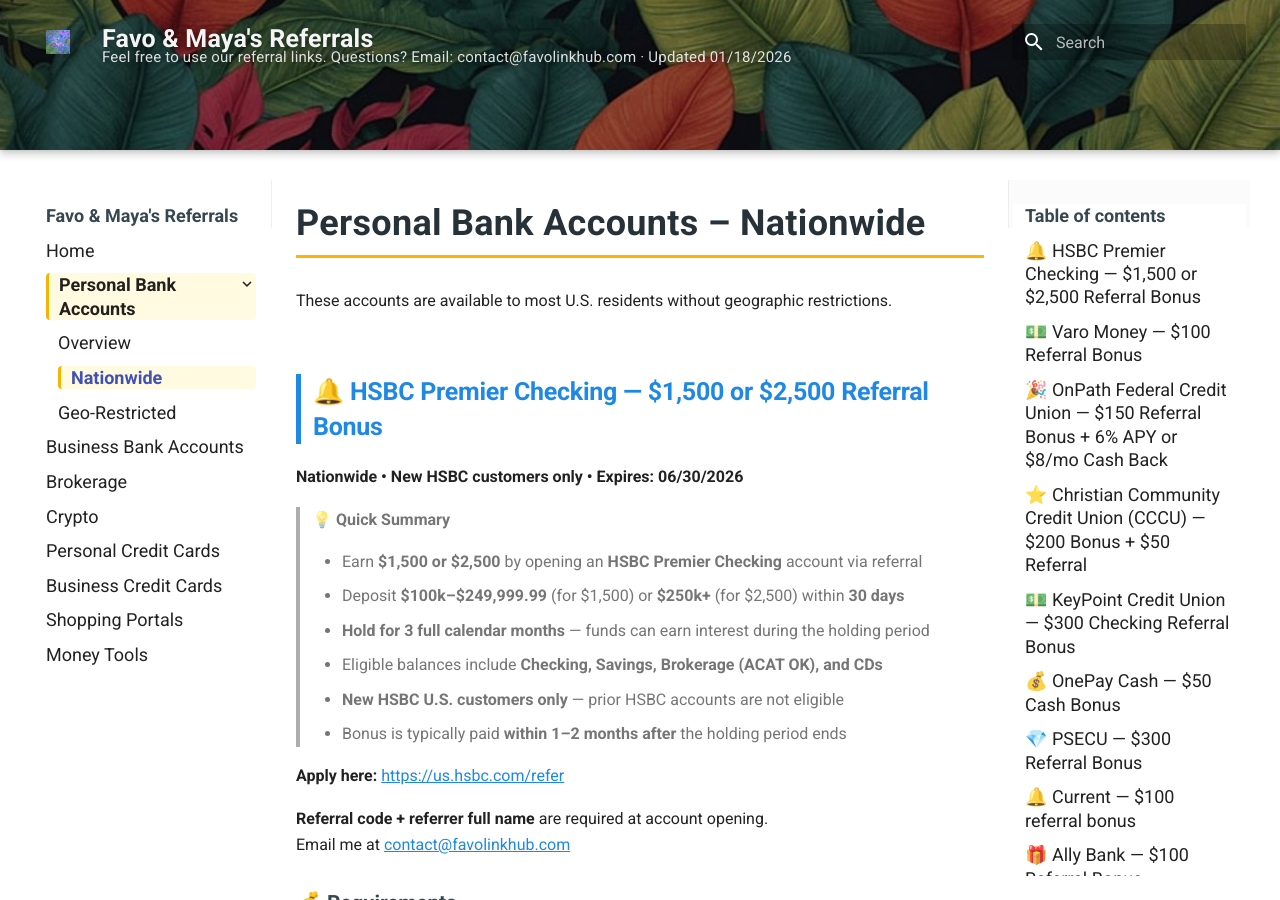
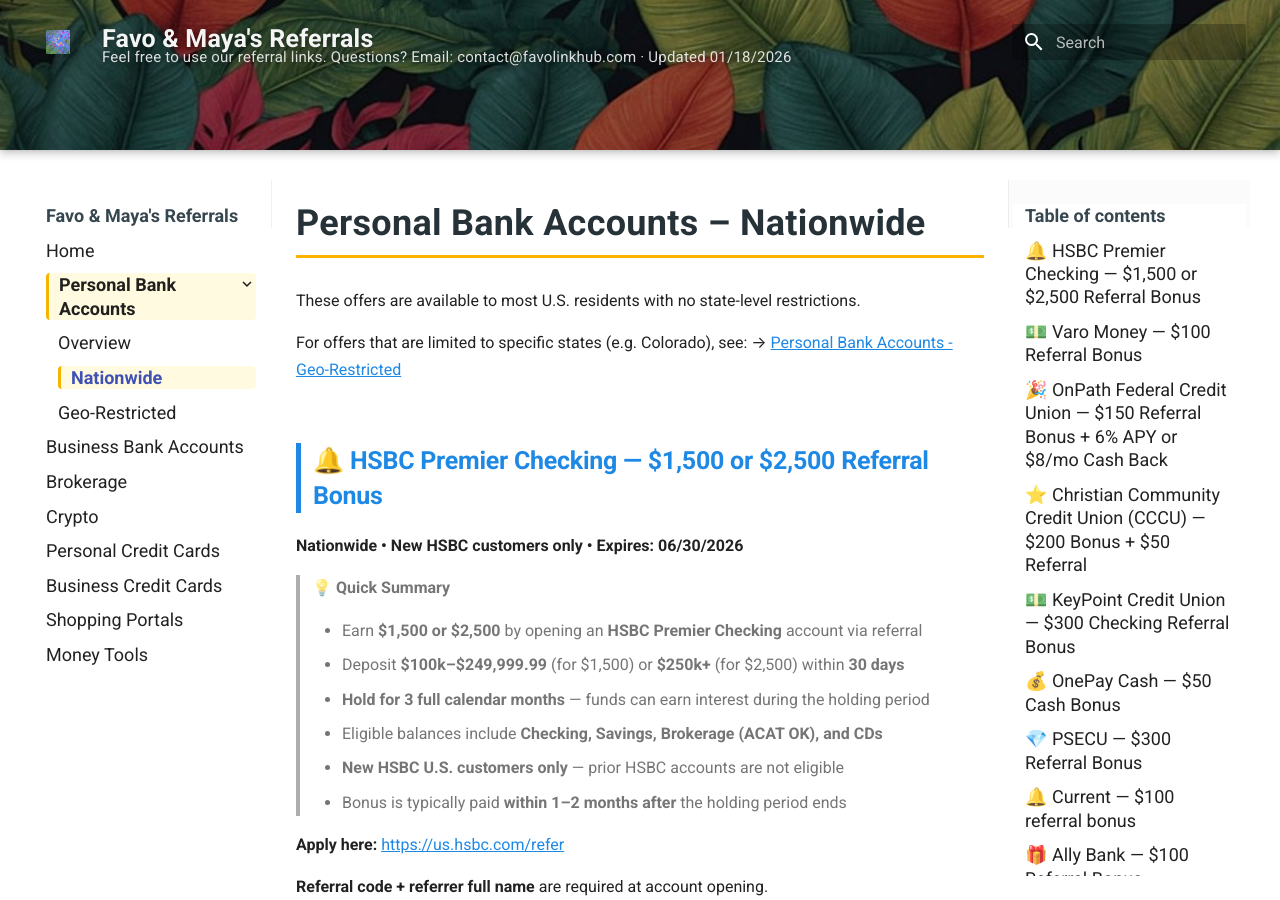
Before and after one commit to whispersofzephyr/favolinkhub-site, an MkDocs documentation site: the page built from docs/personal-bank-nationwide.md, in a window 1280 px wide and 900 px high. Built offline with MkDocs 1.6.1 and Material for MkDocs 9.7.7, drawn with Linux system fonts in a browser that asks for light colours.

Commit message:
Revise account availability language and add note
Updated wording for clarity and added a note about state restrictions.

```diff
--- a/docs/personal-bank-nationwide.md
+++ b/docs/personal-bank-nationwide.md
@@ -1,6 +1,9 @@
 # Personal Bank Accounts – Nationwide
 
-These accounts are available to most U.S. residents without geographic restrictions.
+These offers are available to most U.S. residents with no state-level restrictions.
+
+For offers that are limited to specific states (e.g. Colorado), see:
+→ [Personal Bank Accounts - Geo-Restricted](../personal-bank-geo/)
 
 ## 🔔 HSBC Premier Checking — $1,500 or $2,500 Referral Bonus
 **Nationwide • New HSBC customers only • Expires: 06/30/2026**
```
